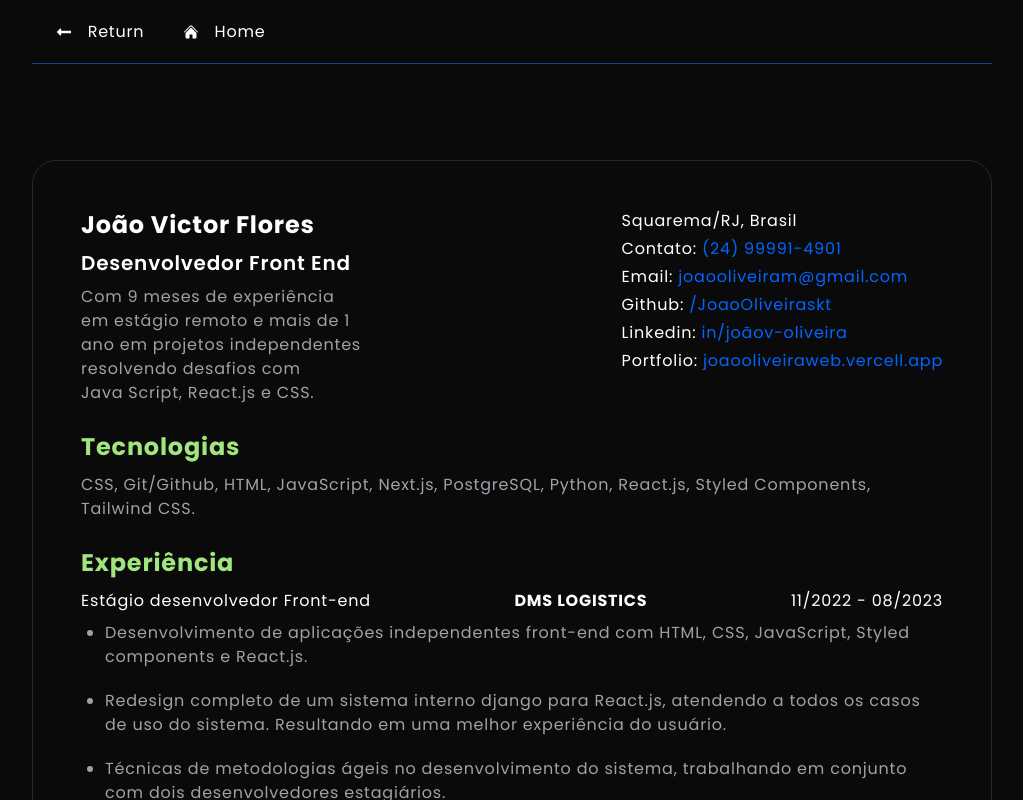
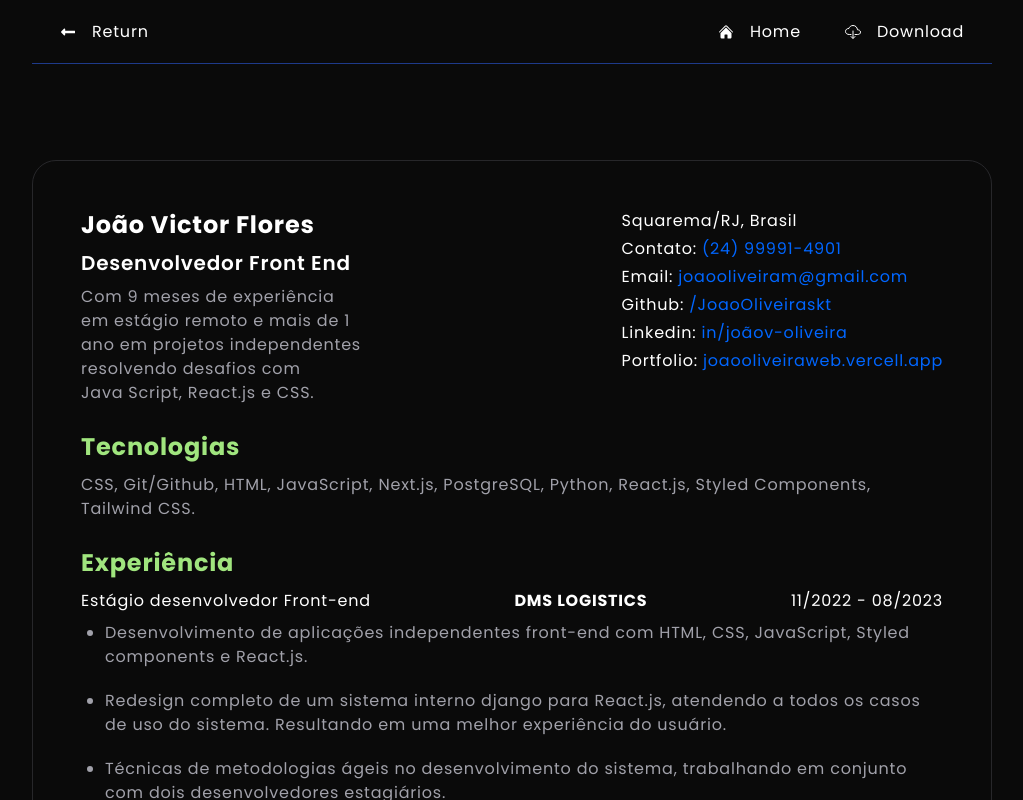
Before and after one commit to JoaoOliveiraskt/personal-portfolio, a Next.js app: page /profile/curriculo in a window 1280 px wide. Shown: the top 800 px of the page, without its empty margins (128-1151 px from the left). Built offline with nearby package versions, Linux system fonts and the light colour scheme; a web font is replaced by a local one; what @shrutibalasa/tailwind-grid-auto-fit would draw is missing.

Commit message:
feat: add resume download

```diff
--- a/components/main/HeaderCv.tsx
+++ b/components/main/HeaderCv.tsx
@@ -1,25 +1,36 @@
 import Link from "next/link";
 import { FaLongArrowAltLeft } from "react-icons/fa";
 import { HiHome } from "react-icons/hi2";
+import { IoCloudDownloadOutline } from "react-icons/io5";
 
 export default function HeaderCv() {
   return (
     <header className="bg-neutral-950 max-w-[60rem] border-b border-b-blue-900  px-3 sm:px-3 fixed left-0 right-0 top-0 h-16 m-auto flex items-center">
-      <div className="flex items-center space-x-3">
+      <div className="w-full flex items-center space-x-3 justify-between">
         <Link
           href="/profile"
-          className=" hover:bg-[#434343b3] text-white flex items-center justify-center gap-4 w-28  h-9 rounded-xl"
+          className=" hover:bg-[#434343b3] text-white flex items-center justify-center gap-4 w-ful px-4  h-9 rounded-xl"
         >
           <FaLongArrowAltLeft className="text-white" />
-          Return
+          <span>Return</span>
         </Link>
+        <div className="flex items-center space-x-3">
         <Link
           href="/"
-          className=" hover:bg-[#434343b3] text-white flex items-center justify-center gap-4 w-28  h-9 rounded-xl"
+          className=" hover:bg-[#434343b3] text-white flex items-center justify-center gap-4 w-ful px-4  h-9 rounded-xl"
         >
           <HiHome className="text-white" />
-          Home
+          <span>Home</span>
         </Link>
+        <a
+          href="/CurriculoJoaoVictorOliveira.pdf"
+          download={true}
+          className=" hover:bg-[#434343b3] text-white flex items-center justify-center gap-4 w-ful px-4  h-9 rounded-xl"
+        >
+          <IoCloudDownloadOutline className="text-white"/>
+          <span>Download </span>
+        </a>
+        </div>
       </div>
     </header>
   );
```
Also changed, not shown: 1 other file (tests, documents, lock files or other folders).
